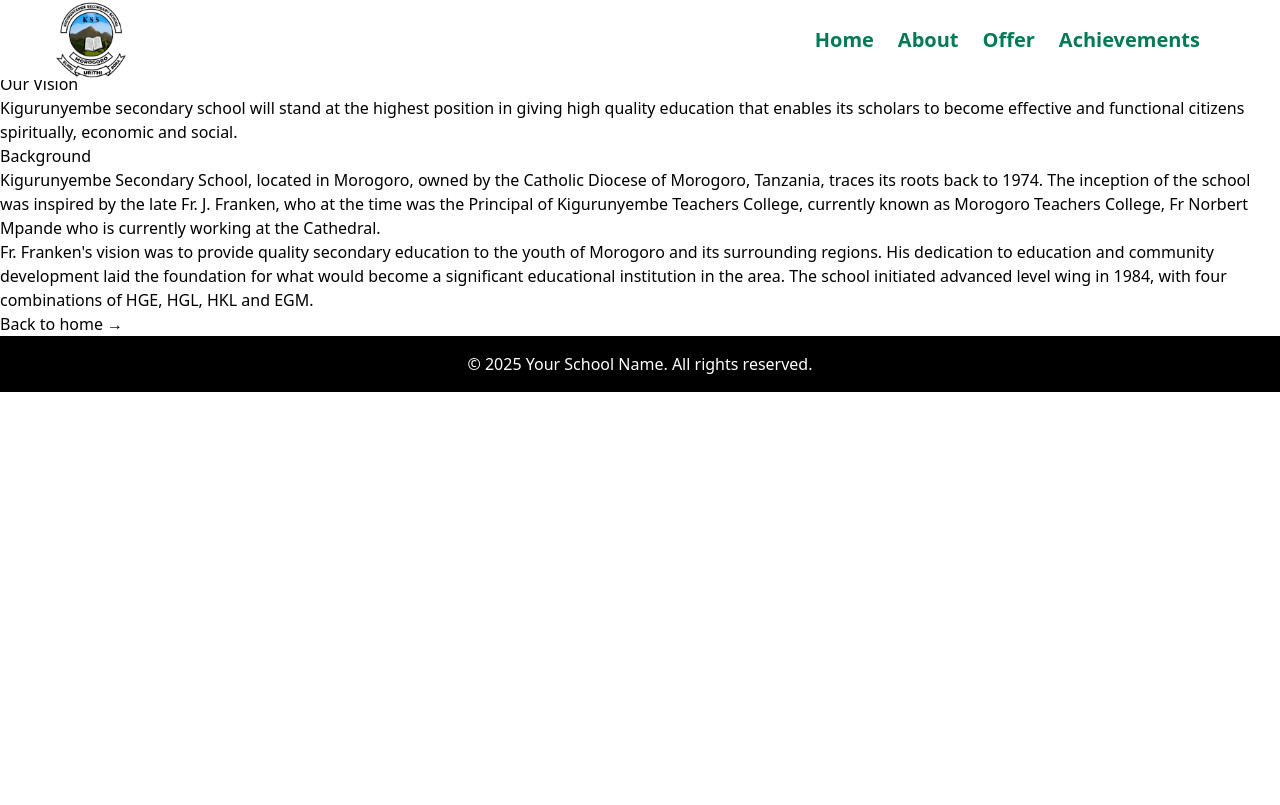
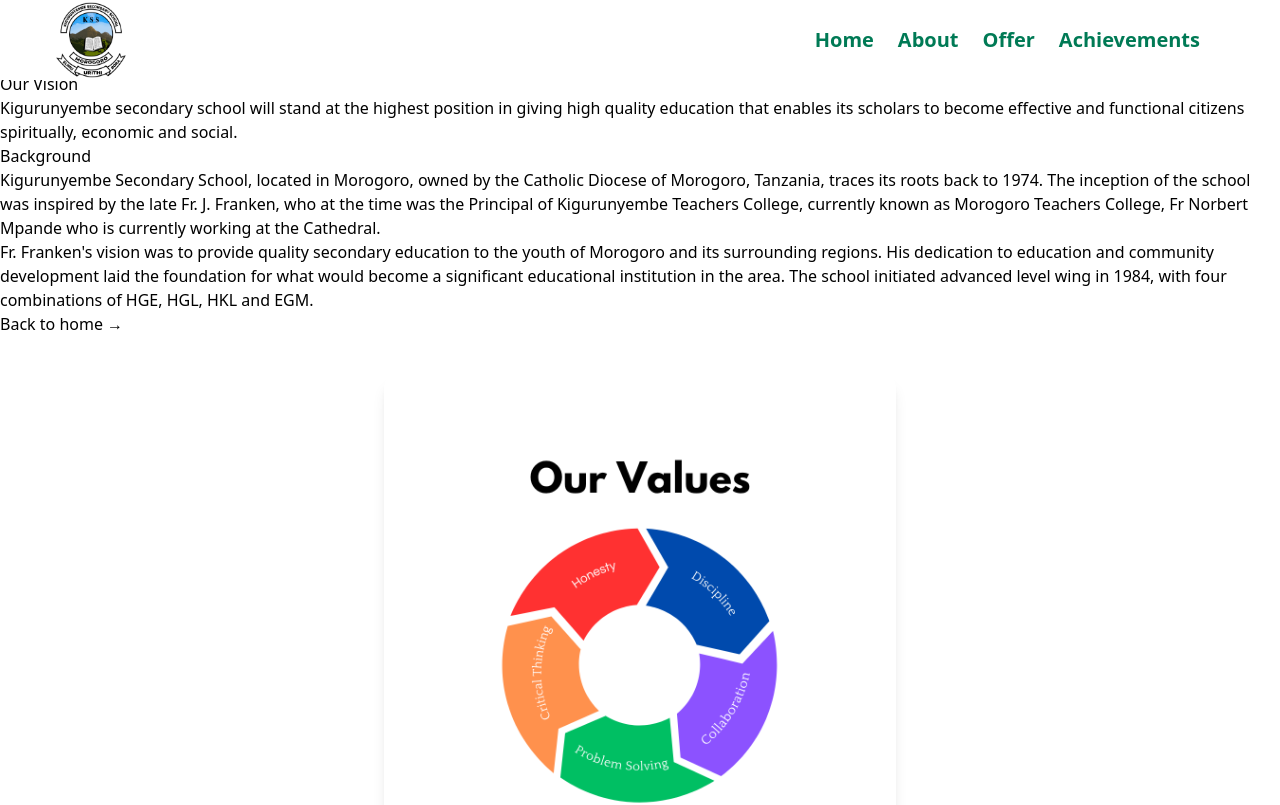
Before and after one commit to stevel419/SchoolWebsite, a React (Vite) app: page /About in a window 1280 px wide. Shown: the top 805 px of the page. Built offline with nearby package versions, Linux system fonts and the light colour scheme.

Commit message:
Added Values graphic to about page

```diff
--- a/src/About.jsx
+++ b/src/About.jsx
@@ -1,4 +1,5 @@
 import { Link } from "react-router-dom";
+import Values from "./Values.jsx";
 
 function About() {
     return (
@@ -34,6 +35,7 @@ function About() {
                 </p>
             </div>
             <Link to="/">Back to home →</Link>
+            <Values />
         </>
     );
 }
--- /dev/null
+++ b/src/Values.jsx
@@ -0,0 +1,15 @@
+import React from 'react';
+
+const Values = () => {
+  return (
+    <div className="flex justify-center items-center py-10 px-4 bg-white">
+      <img
+        src="/valuesGraphic.png"
+        alt="Core Values Graphic"
+        className="max-w-full md:max-w-lg h-auto shadow-lg rounded-xl"
+      />
+    </div>
+  );
+};
+
+export default Values;
```
Also changed, not shown: public/valuesGraphic.png (added).
